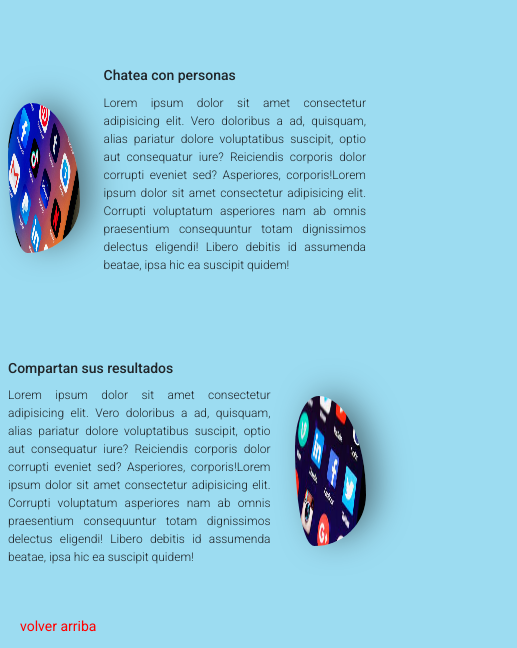
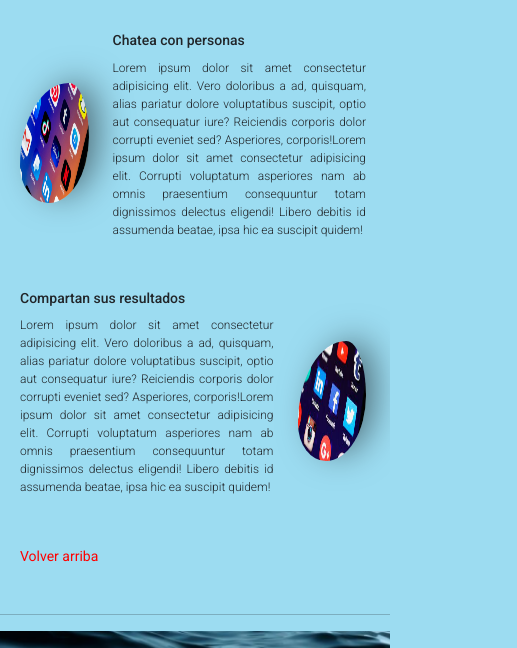
Before and after one commit to leti001/proyecto, a website: page pages/comunidad.html in a window 390 px wide. Shown: the part 342-990 px from the top of the page, 517 px wide, since content can reach past the window. Drawn offline with nearby package versions, Linux system fonts and the light colour scheme.

Commit message:
arreglo codigos para mobile en la pagina contacto, app, comunidad y falta hospitales cercanos

```diff
--- a/pages/comunidad.html
+++ b/pages/comunidad.html
@@ -26,11 +26,11 @@
         <div>
             <nav>
                 <ul>
-                    <li class="item itemuno"><a href="../index.html">Home</a></li>
-                    <li class="item itemdos"><a href="./app.html">App</a></li>
-                    <li class="item itemtres"><a href="./contacto.html">Contacto</a></li>
-                    <li class="item itemcuatro"><a href="./comunidad.html">Comunidad</a></li>
-                    <li class="item itemcinco excepcion"><a href="./hospitalesCercanos.html">Hospitales
+                    <li><a href="../index.html">Home</a></li>
+                    <li><a href="./app.html">App</a></li>
+                    <li><a href="./contacto.html">Contacto</a></li>
+                    <li><a href="./comunidad.html">Comunidad</a></li>
+                    <li><a href="./hospitalesCercanos.html">Hospitales
                             cercanos</a></li>
                 </ul>
             </nav>
@@ -51,13 +51,13 @@
                         eligendi! Libero debitis id assumenda beatae, ipsa hic ea suscipit quidem!</p>
                 </div>
                 <div class="col-3 my-auto text-center">
-                    <img src="../resources/whatsapp.png" alt="" width="100%" height="60%" class="medida-imagen-app">
+                    <img src="../resources/whatsapp.png" alt="" width="100%" height="60%" id="medida-imagen-comunidad">
                 </div>
             </div>
             <div class="row medida-row-app">
                 <div class="col-3 my-auto">
                     <img src="../resources/imagen2.png" alt="" width="100%" height="100%"
-                        class="rounded medida-imagen-app">
+                        class="rounded" id="medida-imagen-comunidad">
                 </div>
                 <div class="col-9">
                     <h3>Chatea con personas</h3>
@@ -85,12 +85,12 @@
                 </div>
                 <div class="col-3 my-auto">
                     <img src="../resources/imagen3.jpg" alt="" width="100%" height="100%"
-                        class="rounded medida-imagen-app">
+                        class="rounded" id="medida-imagen-comunidad">
                 </div>
             </div>
         </section>
         <br>
-        <a href="#titulo" class="volver-arriba">volver arriba</a>
+        <a href="#titulo" class="volver-arriba">Volver arriba</a>
     </main>
     <br>
     <hr>
--- a/scss/pagescss/app.scss
+++ b/scss/pagescss/app.scss
@@ -1,15 +1,21 @@
 main {
     .medida-container-app {
-        @include media-query-mobile(){
+        @include media-query-mobile() {
             padding: 0px;
         }
+
         .medida-row-app {
-            @include media-query-mobile(){
+            @include media-query-mobile() {
                 width: 100%;
-                padding-left: 8px;
+                padding-left: 20px;
             }
+
             &:not(:last-of-type) {
                 margin-bottom: 70px;
+
+                @include media-query-mobile() {
+                    margin-bottom: 35px;
+                }
             }
 
             &:first-of-type {
@@ -18,7 +24,8 @@ main {
 
             h3 {
                 font-size: map-get($font-size, subtitle-2);
-                @include media-query-mobile(){
+
+                @include media-query-mobile() {
                     font-size: map-get($font-size-mobile, subtitle-2);
                     margin: 0px;
                     margin-bottom: 10px;
@@ -28,7 +35,8 @@ main {
             p {
                 font-size: map-get($font-size, parrafo);
                 text-align: justify;
-                @include media-query-mobile(){
+
+                @include media-query-mobile() {
                     font-size: map-get($font-size-mobile, parrafo);
                 }
             }
@@ -39,6 +47,12 @@ main {
                     width: 100%;
                     height: 150px;
                     @include sombra;
+
+                    @include media-query-mobile() {
+                        height: 120px;
+                        border-radius: 71% 29% 59% 41% / 69% 45% 55% 31% !important;
+
+                    }
                 }
             }
         }
@@ -47,7 +61,8 @@ main {
 
 a {
     @extend .volver-arriba;
-    @include media-query-mobile(){
+
+    @include media-query-mobile() {
         font-size: map-get($font-size-mobile, subtitle-2);
     }
 }
--- a/scss/pagescss/comunidad.scss
+++ b/scss/pagescss/comunidad.scss
@@ -2,8 +2,9 @@ main {
     section {
         .medida-row-app{
             img {
-                .medida-imagen-app {
+                #medida-imagen-comunidad {
                     border-radius: 73% 27% 37% 63% / 58% 45% 55% 42%   !important;
+
                 }
 
             }
--- a/scss/pagescss/contacto.scss
+++ b/scss/pagescss/contacto.scss
@@ -2,11 +2,17 @@ main {
     h3 {
         font-size: map-get($font-size, subtitle);
         margin-bottom: 30px;
+        @include media-query-mobile(){
+            font-size: map-get($font-size-mobile, subtitle);
+        }
     }
 
     form {
         .medida-contacto {
             font-size: map-get($font-size, parrafo);
+            @include media-query-mobile(){
+                font-size: map-get($font-size-mobile, parrafo);
+            }
         }
 
         .button-enviar {
--- a/scss/pagescss/index.scss
+++ b/scss/pagescss/index.scss
@@ -1,9 +1,16 @@
 
-
+html, body {
+    @include media-query-mobile(){
+        overflow-x: hidden;
+    }
+}
 body {
     background-color: rgb(156, 220, 241);
     font-family: 'Roboto', italic !important;
     font-size: 19px;
+    @include media-query-mobile(){
+        position: relative;
+    }
 
 }
 
```
Also changed, not shown: pages/app.html (+5 -5 lines), pages/contacto.html (+5 -5 lines), pages/hospitalesCercanos.html (+5 -5 lines), css/main.css, 1 other file.
